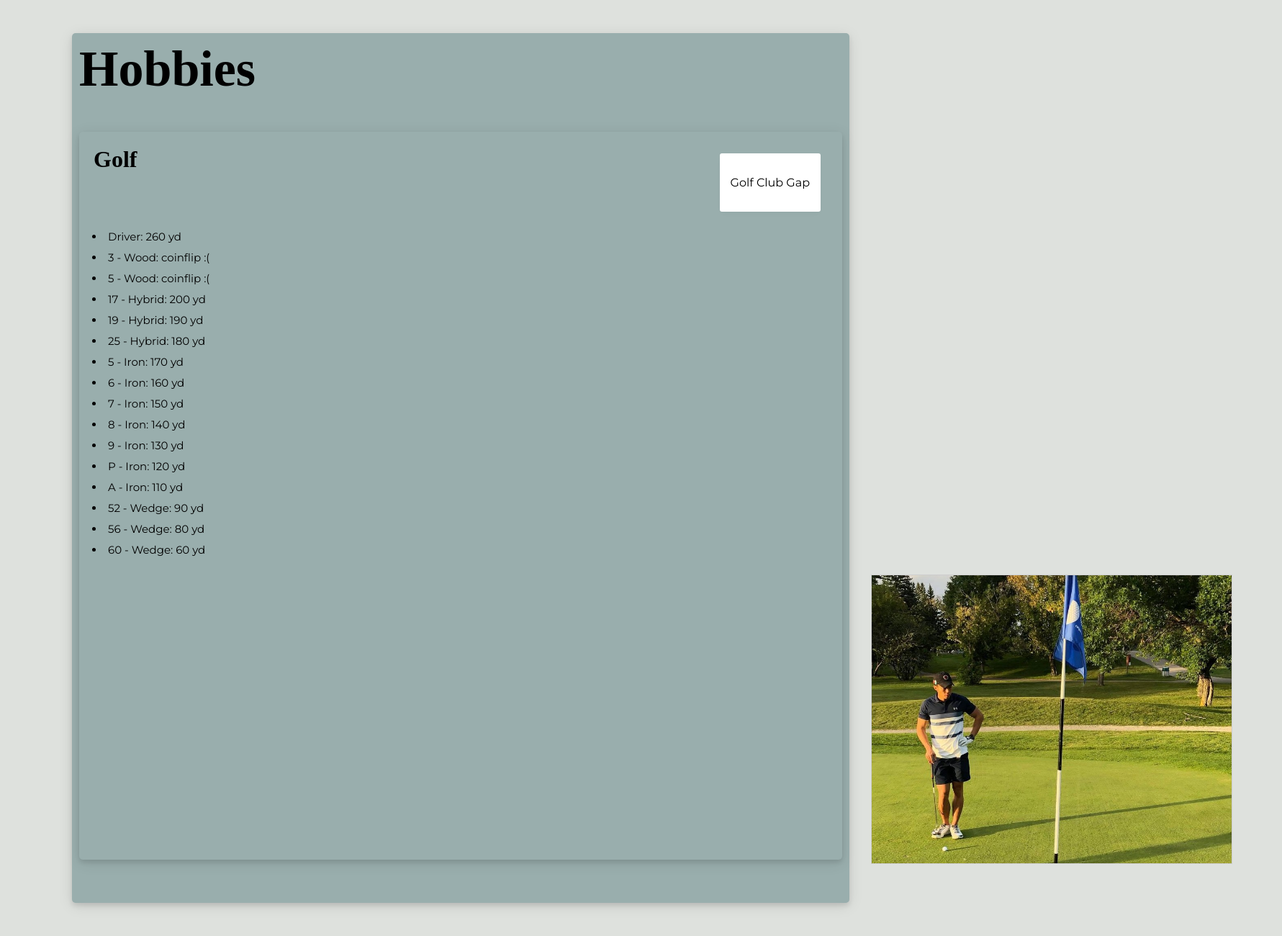
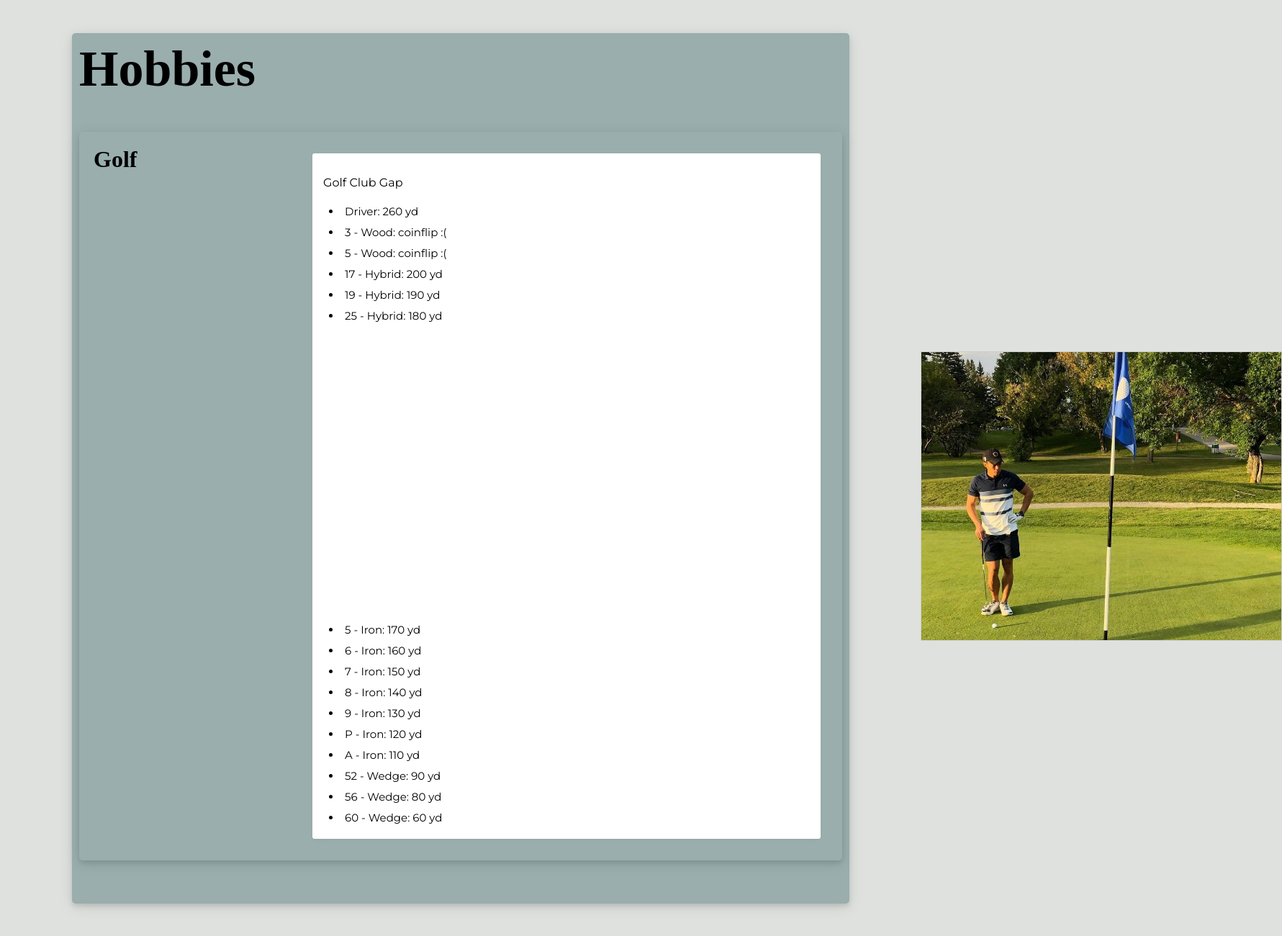
Before and after one commit to jinki-lee/blog, a plain HTML site: page index.html in a window 1280 px wide. Shown: the part 1531-2831 px from the top of the page at 72% size, 1781 px wide, since content can reach past the window. Drawn offline with nearby package versions, Linux system fonts and the light colour scheme; a script that the page names is missing; a web font is replaced by a local one.

Commit message:
Update index.html

```diff
--- a/index.html
+++ b/index.html
@@ -94,8 +94,6 @@
             <h2>Golf</h2>
           <div class="hobbies-description">
             <p>Golf Club Gap</p>
-	</div>
-	</div>
             <ul>
 		<li> Driver: 260 yd </li>
 		<li> 3 - Wood: coinflip :( </li>
@@ -103,7 +101,14 @@
 		<li> 17 - Hybrid: 200 yd </li>
 		<li> 19 - Hybrid: 190 yd </li>
 		<li> 25 - Hybrid: 180 yd </li>
-		<li> 5 - Iron: 170 yd </li>
+		<li> 5 - Iron: 170 yd
+		<img src="Assets/golf.jpg"
+		style="object-fit:cover;
+		object-position: right;
+		width:500px;
+		height:400px;
+		border: solid 1px #CCC"
+		class = "picRight"/> </li>
 		<li> 6 - Iron: 160 yd </li>
 		<li> 7 - Iron: 150 yd </li>
 		<li> 8 - Iron: 140 yd </li>
@@ -114,13 +119,6 @@
 		<li> 56 - Wedge: 80 yd </li>
 		<li> 60 - Wedge: 60 yd </li>
             </ul>
-		<img src="Assets/golf.jpg"
-		style="object-fit:cover;
-		object-position: right;
-		width:500px;
-		height:400px;
-		border: solid 1px #CCC"
-		class = "picRight"/>
 
           </div>
         </div>
```
